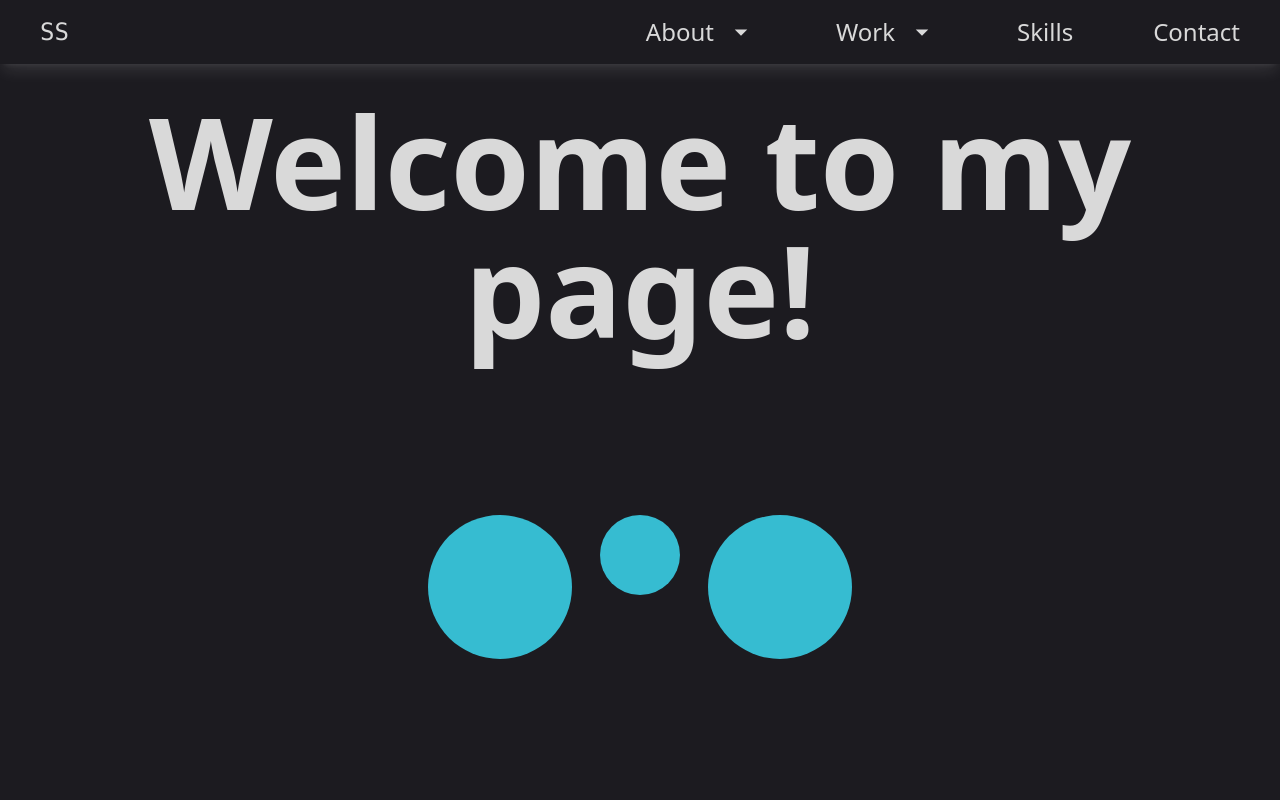
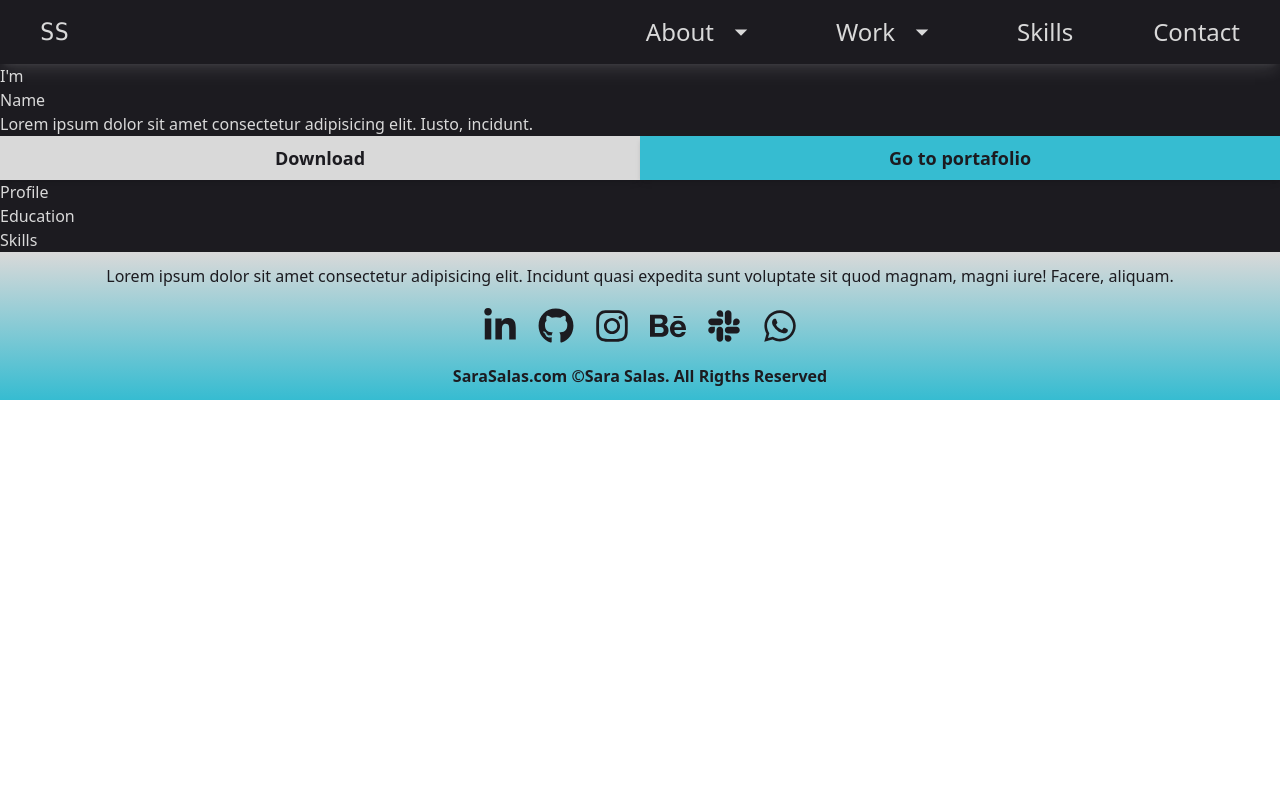
Before and after one commit to sarisp3260/Portafolio, a React (Vite) app: page / in a window 1280 px wide. Shown: the top 800 px of the page. Built offline with nearby package versions, Linux system fonts and the light colour scheme; the HTML template or start-up script is replaced by a standard one.

Commit message:
Card component, Section Testimonials added

```diff
--- a/index.html
+++ b/index.html
@@ -4,7 +4,7 @@
     <meta charset="UTF-8" />
     <link rel="icon" type="image/svg+xml" href="/src/favicon.svg" />
     <meta name="viewport" content="width=device-width, initial-scale=1.0" />
-    <title>Vite App</title>
+    <title>Portafolio</title>
   </head>
   <body>
     <div id="root"></div>
--- a/src/App.jsx
+++ b/src/App.jsx
@@ -1,12 +1,17 @@
-import { useState } from 'react'
+import Navbar from './components/Navbar/Navbar'
+import Footer from './components/Sections/Footer'
+import Cv from './pages/Cv'
 import Landing from './pages/Landing'
 
 function App() {
-  const [count, setCount] = useState(0)
 
   return (
-    <div className="App text-gray">
-      <Landing/>
+    <div className="App text-gray bg-black">
+
+      <Navbar/>
+        {/* <Landing/> */}
+        <Cv/>
+      <Footer/>
 
     </div>
   )
--- /dev/null
+++ b/src/components/Cards/CardPerson.jsx
@@ -0,0 +1,22 @@
+import { FaLinkedinIn, FaGithub } from 'react-icons/fa'
+import { GiAstronautHelmet } from 'react-icons/gi'
+
+const Testimonials = () => {
+  return (
+    <div className='bg-gray px-6 py-4 rounded-sm'>
+        <div className="sect-img flex justify-between items-center gap-4">
+            <div className="img-card w-32 h-32 rounded-full bg-blue flex items-center justify-center"> <GiAstronautHelmet className='text-8xl'/> </div>
+            <div className="icons flex flex-col justify-center text-black text-4xl gap-5">
+                <FaLinkedinIn className='hover:text-black/80'/>
+                <FaGithub className='hover:text-black/80'/>
+            </div>
+        </div>
+
+        <div className="text text-black text-center pt-5">
+            <span>{`" Lorem ipsum dolor sit, amet consectetur adipisicing elit. Praesentium vero quos atque repellat rerum exercitationem vitae "`}</span>
+        </div>
+    </div>
+  )
+}
+
+export default Testimonials
--- a/src/components/Cards/Testimonials.jsx
+++ /dev/null
@@ -1,11 +0,0 @@
-import React from 'react'
-
-const Testimonials = () => {
-  return (
-    <div>
-
-    </div>
-  )
-}
-
-export default Testimonials
--- a/src/components/Sections/About.jsx
+++ b/src/components/Sections/About.jsx
@@ -2,7 +2,7 @@ import React from 'react'
 
 const About = () => {
   return (
-    <div>
+    <div className='pt-24'>
         <h1 className='text-center text-7xl font-extrabold text-blue py-5 md:text-8xl'>Who am I?</h1>
         <div className='grid place-items-center  items-center grid-cols-1 md:grid-cols-2 md:grid-row-1'>
             <div className="part-text text-lg text-center font-bold md:text-2xl">
--- a/src/components/Sections/Branding.jsx
+++ b/src/components/Sections/Branding.jsx
@@ -3,10 +3,14 @@ import Logos from '../Cards/Logos'
 
 const Branding = () => {
   return (
-    <div className='py-5 grid grid-cols-2 gap-5 md:grid-cols-4 lg:grid-cols-5 2xl:grid-cols-6 place-items-center'>
-        <Logos/>
-        <Logos/>
-        <Logos/>
+    <div className='pt-16'>
+      <h1 className='text-center text-5xl font-extrabold text-blue py-5 md:text-7xl'>Branding</h1>
+
+      <div className='py-3 grid grid-cols-2 gap-5 md:grid-cols-4 lg:grid-cols-5 2xl:grid-cols-6 place-items-center'>
+          <Logos/>
+          <Logos/>
+          <Logos/>
+      </div>
     </div>
   )
 }
--- a/src/components/Sections/Projects.jsx
+++ b/src/components/Sections/Projects.jsx
@@ -3,7 +3,8 @@ import Work from '../Cards/Work'
 
 const Projects = () => {
   return (
-    <div className='text-center py-5'>
+    <div className='text-center pt-10'>
+        <h1 className='text-center text-5xl font-extrabold text-blue py-5 md:text-7xl'>Projects</h1>
         <div className='py-5 grid grid-cols-2 gap-5 md:grid-cols-3 lg:grid-cols-4 2xl:grid-cols-5'>
          <Work/>
          <Work/>
--- /dev/null
+++ b/src/components/Sections/Testimonials.jsx
@@ -0,0 +1,15 @@
+import CardPerson from '../Cards/CardPerson'
+
+const Testimonials = () => {
+  return (
+    <div className='text-center py-16'>
+        <h1 className='text-center text-5xl font-extrabold text-blue py-5 md:text-7xl'>Testimonials</h1>
+        <div className='py-3 grid grid-cols-2 gap-5 md:grid-cols-3 lg:grid-cols-4 2xl:grid-cols-5 place-items-center justify-center'>
+          <CardPerson/>
+        </div>
+    </div>
+
+  )
+}
+
+export default Testimonials
--- a/src/pages/Cv.jsx
+++ b/src/pages/Cv.jsx
@@ -2,8 +2,26 @@ import React from 'react'
 
 const Cv = () => {
   return (
-    <div>
+    <div className='cv'>
+        <div className="first-sec">
+          <span>I'm</span>
+          <h2>Name</h2>
+          <p>Lorem ipsum dolor sit amet consectetur adipisicing elit. Iusto, incidunt.</p>
 
+          <div className="btns w-full flex">
+            <button className='btn-primary rounded-none w-1/2'>Download</button>
+            <button className='btn-primary rounded-none w-1/2 bg-blue hover:bg-blue/90'>Go to portafolio</button>
+          </div>
+        </div>
+        <div className="second-sec">
+          <h1>Profile</h1>
+        </div>
+        <div className="third-sec">
+          <h1>Education</h1>
+        </div>
+        <div className="third-sec">
+          <h1>Skills</h1>
+        </div>
     </div>
   )
 }
--- a/src/pages/Landing.jsx
+++ b/src/pages/Landing.jsx
@@ -1,22 +1,17 @@
-import React from 'react'
-import Navbar from '../components/Navbar/Navbar'
+import Testimonials from '../components/Sections/Testimonials'
 import About from '../components/Sections/About'
 import Branding from '../components/Sections/Branding'
-import Footer from '../components/Sections/Footer'
 import Header from '../components/Sections/Header'
 import Projects from '../components/Sections/Projects'
 
 const Landing = () => {
   return (
-    <div className='bg-black'>
-        <Navbar/>
-        <div className="sections px-5 md:px-10">
+    <div className='sections px-5 md:px-10'>
           <Header/>
           <About/>
           <Projects/>
           <Branding/>
-        </div>
-        <Footer/>
+          <Testimonials/>
     </div>
   )
 }
```
